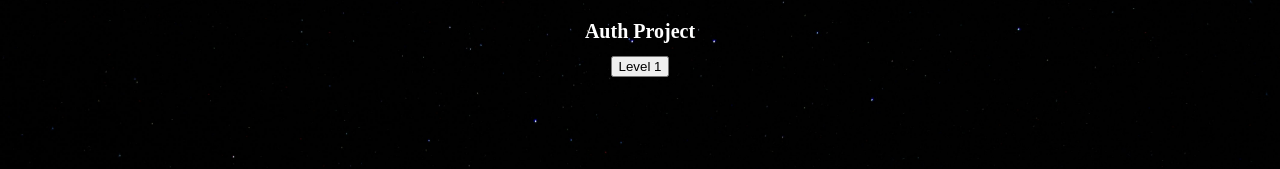
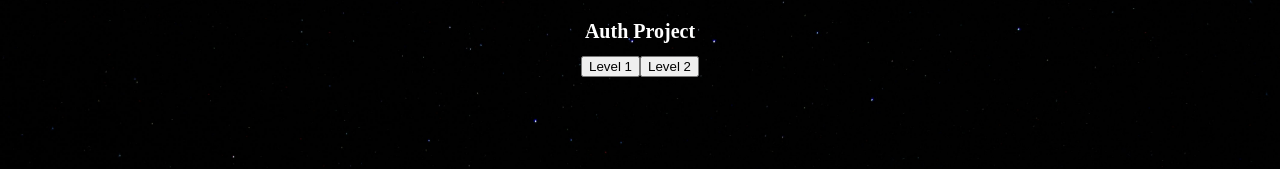
Before and after one commit to Adarsh-bhandari1/Auth_project, a React (Vite) app: page / in a window 1280 px wide. Shown: the top 169 px of the page. Built offline with nearby package versions, Linux system fonts and the light colour scheme.

Commit message:
add button for l2

```diff
--- a/src/Client/Pages/app.jsx
+++ b/src/Client/Pages/app.jsx
@@ -1,6 +1,7 @@
 import React from "react";
 import { Routes, Route, useNavigate } from "react-router-dom";
 import L1 from "./L1";
+import L2 from "./L2";
 import "../Css/style.css";
 
 function Home() {
@@ -11,6 +12,7 @@ function Home() {
       <h1 className="h1_style">Auth Project</h1>
       <div className="container">
         <button onClick={() => navigate("/level1")}>Level 1</button>
+        <button onClick={() => navigate("/level2")}>Level 2</button>
       </div>
     </div>
   );
@@ -21,7 +23,7 @@ function App() {
     <Routes>
       <Route path="/" element={<Home />} />
       <Route path="/level1" element={<L1 />} />
-      {/* <Route path="/Level2" element={<L2/>}/>    not implemented yet */}
+      <Route path="/level2" element={<L2 />} />
     </Routes>
   );
 }
```
